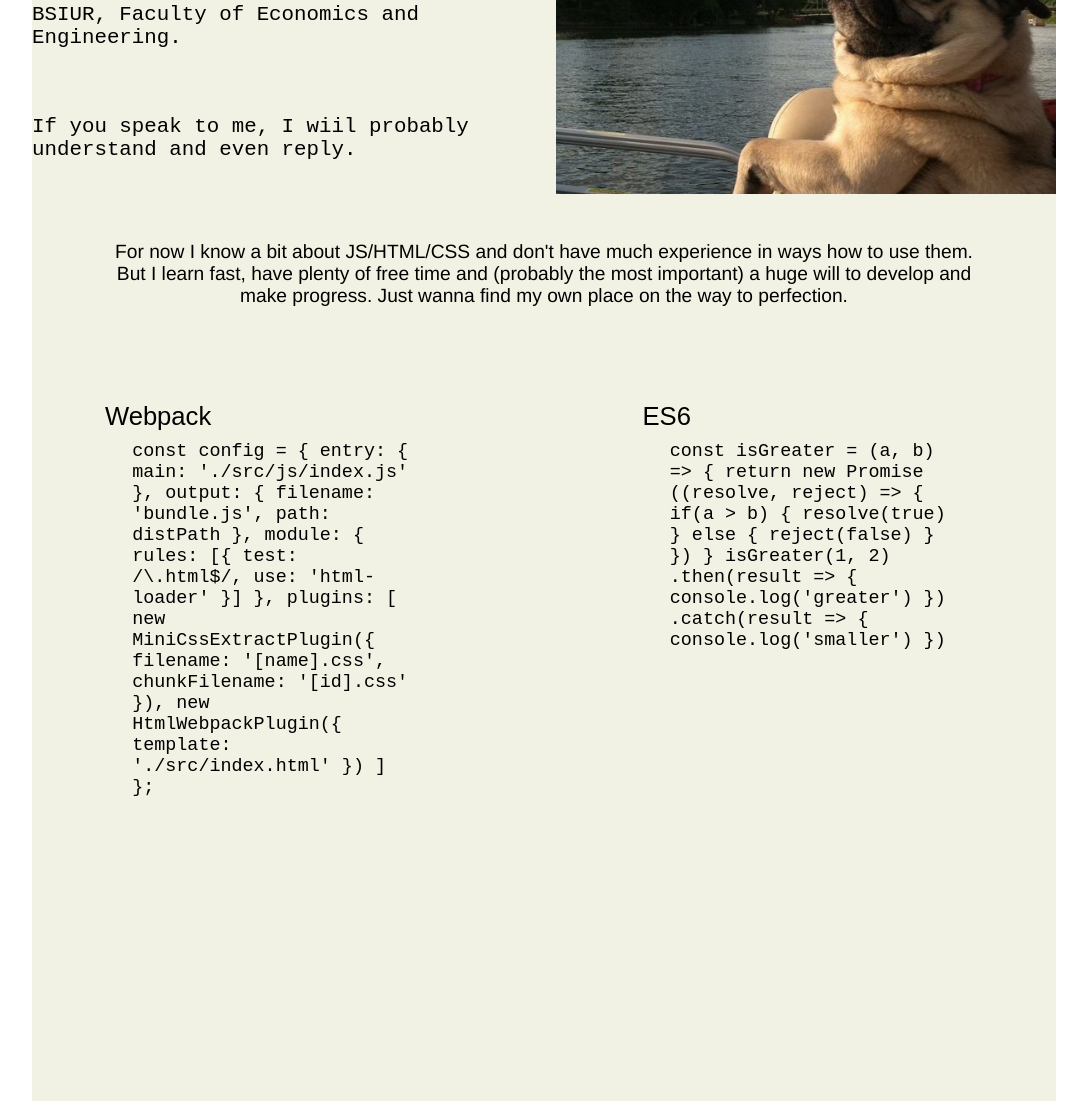
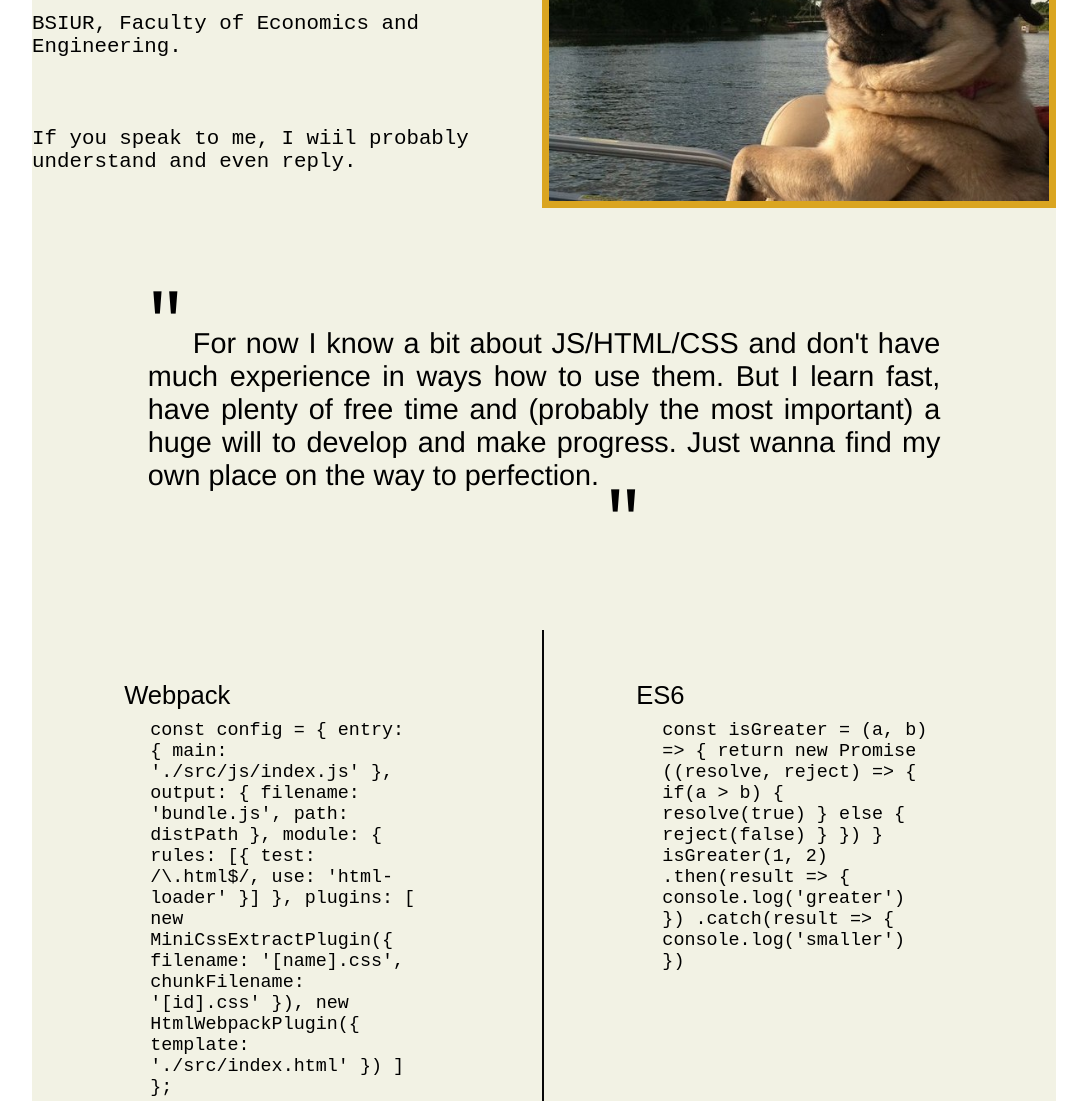
Before and after one commit to scarletcamomile/rsschool-codejam1-cv, a plain HTML site: page index.html in a window 1280 px wide. Shown: the part 312-1413 px from the top of the page, without its empty margins (96-1183 px from the left). Drawn offline with Linux system fonts and the light colour scheme.

Commit message:
style: full markup is ready

```diff
--- a/style.css
+++ b/style.css
@@ -33,38 +33,68 @@ body {
     display: flex;
     align-items: center;
     justify-content: center;
+    border: 7px solid goldenrod;
 }
 
 .summary-container {
     display: flex;
     align-items: center;
     justify-content: space-around;
-    height: 20vh;
+    height: 40vh;
+    padding: 5%;
 }
 
 .summary {
-    text-align: center;
+    text-align: justify;
     padding: 10% 7%;
     font-family: 'Franklin Gothic Medium', 'Arial Narrow', Arial, sans-serif;
-    font-size: 1.2rem;
+    font-size: 1.8rem;
+}
+
+.summary::before {
+    content: "\"";
+    line-height: 0;
+    font-family: 'Segoe UI', Tahoma, Geneva, Verdana, sans-serif;
+    font-size: 3em;
+}
+
+.summary::after {
+    display: block;
+    margin-top: 0.3em;
+    margin-left: 5.3em;
+    line-height: 0;
+    content: "\"";
+    font-family: 'Segoe UI', Tahoma, Geneva, Verdana, sans-serif;
+    font-size: 3em;
 }
 
 .skills-container {
     display: grid;
     grid-template-columns: 1fr 1fr;
-    grid-row-gap: 35%;
-    grid-column-gap: 5%;
+    grid-gap: 0;
     grid-template-rows: 1fr 1fr;
 }
 
 .skill {
     display: flex;
     flex-direction: column;
-    padding: 10% 5% 0;
+    padding: 10% 18% 0;
     margin: 0 auto;
-    width: 70%;
-    height: 120%;
+    /* border: #070707 solid 2px; */
 }
+
+.skill:nth-of-type(1) {
+    border-right: #070707 solid 2px;
+    border-bottom: #070707 solid 2px;
+}
+
+.skill:nth-of-type(4) {
+    border-top: #070707 solid 2px;
+    border-left: #070707 solid 2px;
+    margin-top: -2px;
+    margin-left: -2px;
+}
+
 
 .skill>span {
     font-family: Arial, Helvetica, sans-serif;
@@ -92,10 +122,7 @@ body {
 }
 
 
-.code-webpack,
-.code-sass,
-.code-async,
-.code-es6 {
+code {
     margin: 3% 8%;
     font-family: monospace;
     font-size: 1.15rem;
```
